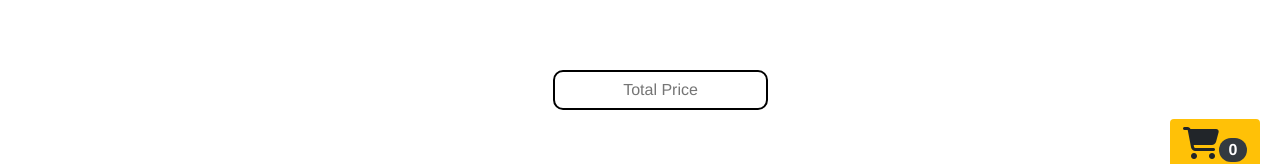
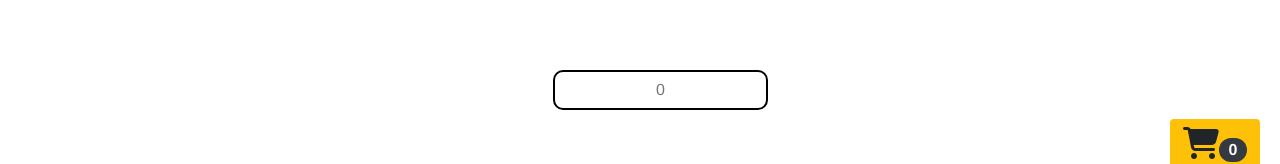
Before and after one commit to varundhand/react-pet-project-context-api, a React (Vite) app: page / in a window 1280 px wide. Shown: the part 610-774 px from the top of the page. Built offline with nearby package versions, Linux system fonts and the light colour scheme.

Commit message:
completed

```diff
--- a/src/App.jsx
+++ b/src/App.jsx
@@ -5,9 +5,6 @@ import List from './components/List';
 import Pricing from './components/Pricing';
 
 export default function App() {
-
-
-  // const [quantity, setQuantity] = useState(0);
 
   const pets = [
     {
@@ -51,11 +48,13 @@ export default function App() {
     otter: 0,
   });
 
+  const [totalPrice,setTotalPrice] = useState(0)
+
   return (
     <div className="App">
       <Navbar />
-      <Pricing quantityObj={quantityObj} />
-      <List pets={pets}  quantityObj={quantityObj} setQuantityObj={setQuantityObj} />
+      <Pricing quantityObj={quantityObj} totalPrice={totalPrice} setTotalPrice={setTotalPrice}/>
+      <List pets={pets}  quantityObj={quantityObj} setQuantityObj={setQuantityObj} totalPrice={totalPrice} setTotalPrice={setTotalPrice}/>
     </div>
   );
 }
--- a/src/components/List.jsx
+++ b/src/components/List.jsx
@@ -1,7 +1,7 @@
 import React from "react";
 import Pet from "./Pet";
 
-const List = ({pets, quantityObj, setQuantityObj,totalItems,setTotalItems}) => {
+const List = ({pets, quantityObj, setQuantityObj,totalPrice,setTotalPrice}) => {
 
   // Double Deestructuring
   // (Not Being used Anymore in the Application)
@@ -24,7 +24,7 @@ const List = ({pets, quantityObj, setQuantityObj,totalItems,setTotalItems}) => {
         <tbody>
           {/* we will be get the PET array here which we need to map */}
           {pets.map(({name, id, price, rating}) => {
-            return (<Pet key={id} name={name} id={id} price={price} rating={rating} quantityObj={quantityObj} setQuantityObj={setQuantityObj} totalItems={totalItems} setTotalItems={setTotalItems}/>)
+            return (<Pet key={id} name={name} id={id} price={price} rating={rating} quantityObj={quantityObj} setQuantityObj={setQuantityObj} totalPrice={totalPrice} setTotalPrice={setTotalPrice}/>)
           })}
         </tbody>
       </table>
--- a/src/components/Pet.jsx
+++ b/src/components/Pet.jsx
@@ -7,16 +7,16 @@ const Pet = ({
   rating,
   quantityObj,
   setQuantityObj,
-  totalItems,
-  setTotalItems,
-  }) => {
-
+  totalPrice,
+  setTotalPrice,
+}) => {
+  console.log(totalPrice);
 
   const starElement = <i className="fas fa-star"></i>;
 
   const handleIncrement = () => {
+    let totalPrice = 0;
     setQuantityObj((prevQuantityObj) => {
-
       // * Way 1
       // return {
       //   ...prevQuantityObj,
@@ -27,9 +27,17 @@ const Pet = ({
       // In useState hook, never mutate an Object or Array directly. Create a clone and modify it.
       const quantityObjAdd = structuredClone(prevQuantityObj);
       quantityObjAdd[id] = prevQuantityObj[id] + 1;
+      console.log("Runs this");
+      // console.log(totalPrice)
       return quantityObjAdd;
     });
+
+    setTotalPrice((prevPrice) => {
+      console.log(prevPrice, price);
+      return prevPrice + price;
+    });
   };
+
   const handleDecrement = () => {
     setQuantityObj((prevQuantityObj) => {
       if (prevQuantityObj[id] === 0) {
@@ -41,6 +49,10 @@ const Pet = ({
         return quantityObjSubtract;
       }
     });
+
+    setTotalPrice((prevPrice) => {
+      return (prevPrice > 0 ? prevPrice - price : prevPrice)
+    })
   };
 
   function starIcon(rating) {
--- a/src/components/Pricing.jsx
+++ b/src/components/Pricing.jsx
@@ -1,6 +1,6 @@
 import React from "react";
 
-const Pricing = ({ quantityObj }) => {
+const Pricing = ({ quantityObj, totalPrice, setTotalPrice }) => {
 
   const getCartValue = () => {
     let totalValue = 0;
@@ -16,7 +16,7 @@ const Pricing = ({ quantityObj }) => {
       <input
         className="price text-center"
         type="text"
-        placeholder="Total Price"
+        placeholder = {totalPrice}
         disabled
       />
       <div className="cart bg-warning rounded text-center py-2">
```
